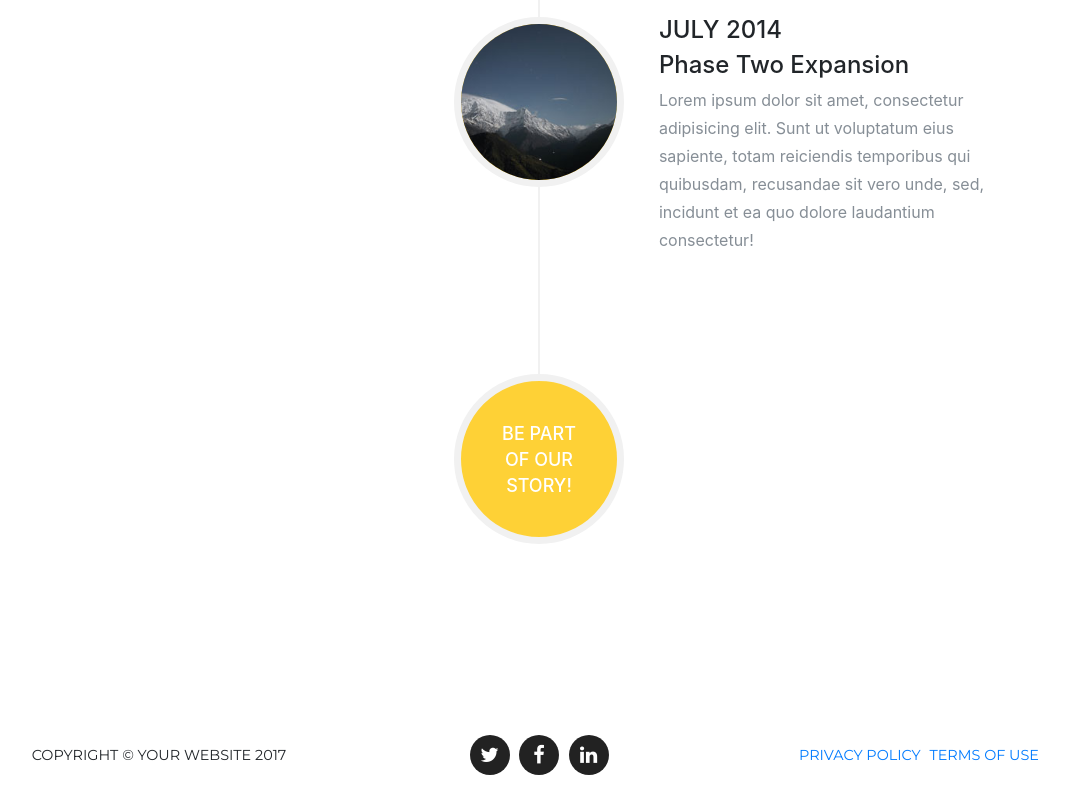
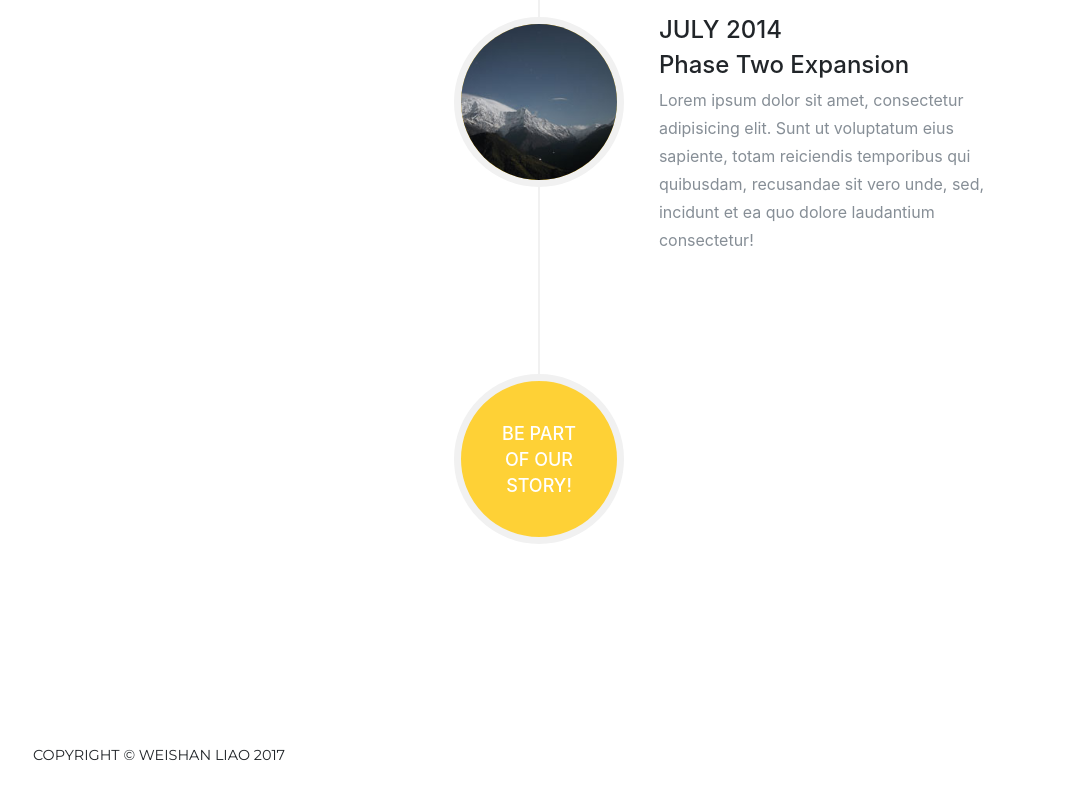
Before and after one commit to weishanliao/weishanliao.github.io, a website with bundled scripts: page index.html in a window 1280 px wide. Shown: the part 3328-4128 px from the top of the page, without its empty margins (101-1170 px from the left). Built offline with nearby package versions, Linux system fonts and the light colour scheme; a web font is replaced by a local one.

Commit message:
Edit footer

```diff
--- a/index.html
+++ b/index.html
@@ -454,9 +454,9 @@
       <div class="container">
         <div class="row">
           <div class="col-md-4">
-            <span class="copyright">Copyright &copy; Your Website 2017</span>
+            <span class="copyright">Copyright &copy; Weishan Liao 2017</span>
           </div>
-          <div class="col-md-4">
+          <!-- <div class="col-md-4">
             <ul class="list-inline social-buttons">
               <li class="list-inline-item">
                 <a href="#">
@@ -484,7 +484,7 @@
                 <a href="#">Terms of Use</a>
               </li>
             </ul>
-          </div>
+          </div> -->
         </div>
       </div>
     </footer>
```
